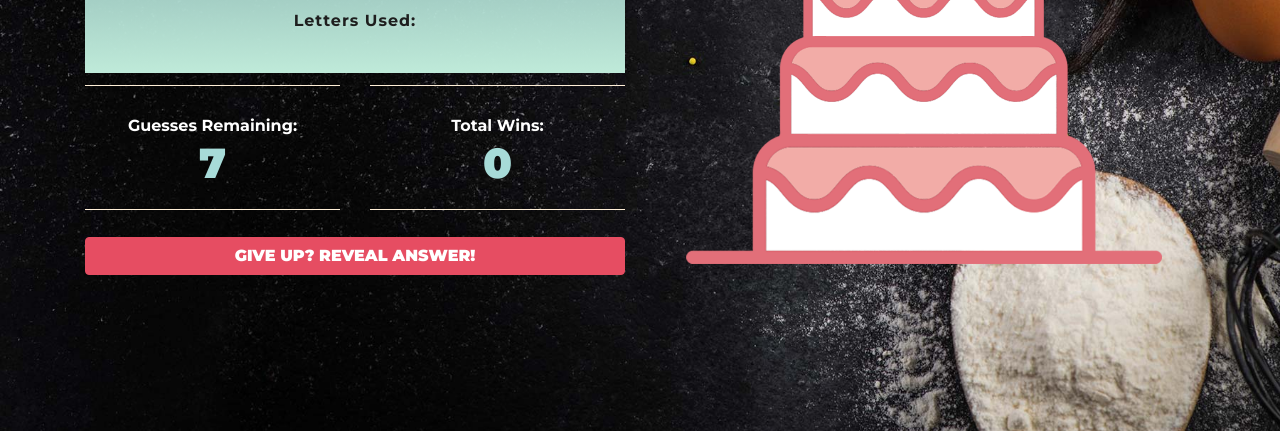
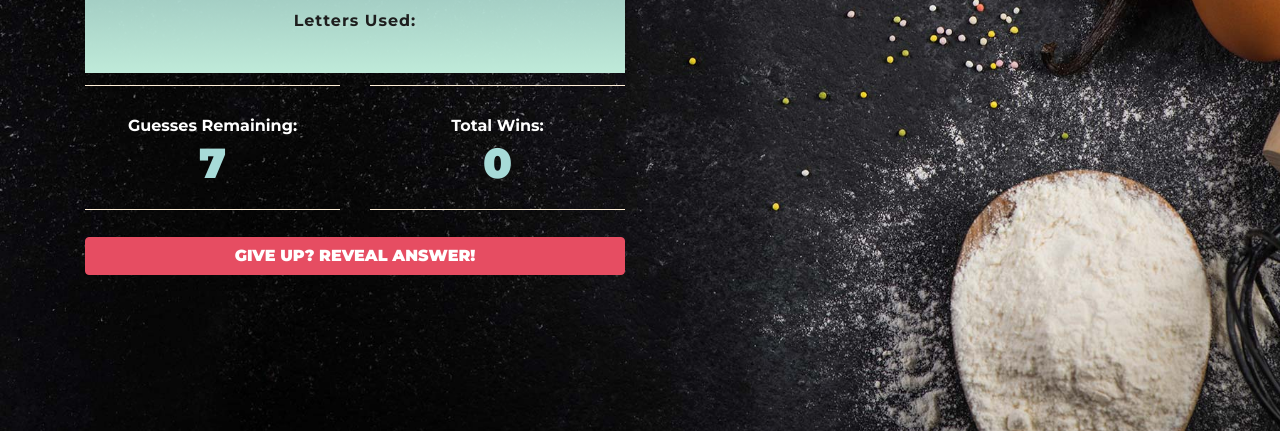
Before and after one commit to technophile81/word-guess-game, a plain HTML site: page index.html in a window 1280 px wide. Shown: the part 369-800 px from the top of the page. Drawn offline with nearby package versions, Linux system fonts and the light colour scheme; a web font is replaced by a local one.

Commit message:
removed cake

```diff
--- a/index.html
+++ b/index.html
@@ -61,7 +61,7 @@
                     <button type="button" class="btn btn-warning btn-block" id="hangman-reveal">Give up? Reveal Answer!</button>
                 </div>
             </div>
-            <div class="col-lg-6 col-md-3 col-xs-12" id="cake"><img src="assets/images/1.png" alt="Cake" style="width: 100%"></div>
+            <div class="col-lg-6 col-md-3 col-xs-12" id="cake"></div>
         </div>
     </div>
 
```
